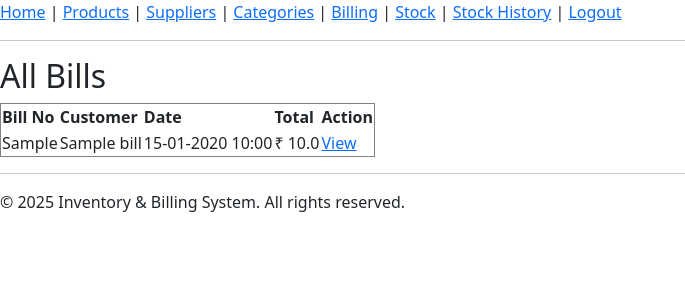
After one commit to Nishad-Koormath/Inventory-management-and-Billing-system, a Django app: page /billing/list/ in a window 1280 px wide. The commit adds this page. Shown: the top 300 px of the page, without its empty margins (0-685 px from the left). Run offline with Django 5.2, Linux system fonts and the light colour scheme; tables that the repository leaves empty hold one stand-in row (values such as "Sample post").

```diff
--- a/billing_app/models.py
+++ b/billing_app/models.py
@@ -1,3 +1,21 @@
 from django.db import models
+from product_app.models import Product
 
 # Create your models here.
+class Bill(models.Model):
+    bill_no = models.CharField(max_length=30, unique=True)
+    created_at = models.DateTimeField(auto_now_add=True)
+    customer_name = models.CharField(max_length=100, blank=True)
+    total_amount = models.FloatField()
+
+    def __str__(self):
+        return self.bill_no
+
+class BillItem(models.Model):
+    bill = models.ForeignKey(Bill, related_name='items', on_delete=models.CASCADE)
+    product = models.ForeignKey(Product, on_delete=models.CASCADE)
+    quantity = models.PositiveIntegerField()
+    price = models.FloatField()
+
+    def subtotal(self):
+        return self.quantity * self.price
--- /dev/null
+++ b/billing_app/templates/billing_app/bill_list.html
@@ -0,0 +1,31 @@
+{% extends 'base.html' %}
+
+{% block content %}
+<h2>All Bills</h2>
+<table border="1">
+    <thead>
+        <tr>
+            <th>Bill No</th>
+            <th>Customer</th>
+            <th>Date</th>
+            <th>Total</th>
+            <th>Action</th>
+        </tr>
+    </thead>
+    <tbody>
+        {% for bill in bills %}
+        <tr>
+            <td>{{ bill.bill_no }}</td>
+            <td>{{ bill.customer_name }}</td>
+            <td>{{ bill.created_at|date:"d-m-Y H:i" }}</td>
+            <td>₹ {{ bill.total_amount }}</td>
+            <td><a href="#">View</a></td>
+        </tr>
+        {% empty %}
+        <tr>
+            <td colspan="5">No bills yet.</td>
+        </tr>
+        {% endfor %}
+    </tbody>
+</table>
+{% endblock %}
--- /dev/null
+++ b/billing_app/urls.py
@@ -0,0 +1,8 @@
+from django.urls import path
+from . import views
+
+urlpatterns = [
+    path('create/', views.create_bill, name='create_bill'),
+    path('list/', views.bill_list, name='bill_list'),
+    path('bill/<int:pk>/', views.bill_detail, name='bill_detail'),
+]
--- a/billing_app/views.py
+++ b/billing_app/views.py
@@ -1,3 +1,65 @@
-from django.shortcuts import render
+from django.shortcuts import render, redirect, get_object_or_404
+from django.forms import modelformset_factory
+from .models import Bill, BillItem
+from .forms import BillForm, BillItemForm
+from django.utils.crypto import get_random_string
+from inventory_app.models import StockTransaction
 
 # Create your views here.
+def create_bill(request):
+    BillItemFormSet = modelformset_factory(BillItem, form=BillItemForm, extra=1, can_delete=True)
+
+    if request.method == 'POST':
+        bill_form = BillForm(request.POST)
+        formset = BillItemFormSet(request.POST, queryset=BillItem.objects.none())
+
+        if bill_form.is_valid() and formset.is_valid():
+            bill = bill_form.save(commit=False)
+            bill.bill_no = "BILL" + get_random_string(5).upper()
+            bill.total_amount = 0
+            bill.save()
+
+            for form in formset:
+                if form.cleaned_data:
+                    item = form.save(commit=False)
+                    item.bill = bill
+                    item.price = item.product.sales_price
+                    item.save()
+
+                    #reduce stock
+                    item.product.stock -= item.quantity
+                    item.product.save()
+
+                    #log_stock_out
+                    StockTransaction.objects.create(
+                        product = item.product,
+                        quantity = item.quantity,
+                        transaction_types = 'OUT',
+                        remarks = f"Billed via {bill.bill_no}"
+                    )
+
+                    bill.total_amount += item.quantity * item.price
+
+            bill.save()
+            return redirect('bill_detail', pk=bill.pk)
+    else:
+        bill_form = BillForm()
+        formset = BillItemFormSet(queryset=BillItem.objects.none())
+
+    return render(request, 'billing_app/create_bill.html', {
+        'bill_form': bill_form,
+        'formset': formset
+    })
+
+def bill_list(request):
+    bills = Bill.objects.all().order_by('-created_at')
+    return render(request, 'billing_app/bill_list.html', {'bills': bills})
+
+def bill_detail(request, pk):
+    bill = get_object_or_404(Bill, pk=pk)
+    bill_items = bill.items.all()
+
+    return render(request, 'billing_app/billing_detail.html', {
+        'bill': bill,
+        'items': bill_items,
+    })
--- a/inventory_system/urls.py
+++ b/inventory_system/urls.py
@@ -21,4 +21,5 @@ urlpatterns = [
     path('admin/', admin.site.urls),
     path('', include('product_app.urls')),
     path('inventory/', include('inventory_app.urls')),
+    path('billing/', include('billing_app.urls')),
 ]
--- a/templates/base.html
+++ b/templates/base.html
@@ -18,7 +18,7 @@
       <a href="/">Home</a> | <a href="{% url 'product_list' %}">Products</a> |
       <a href="{% url 'supplier_list' %}">Suppliers</a> |
       <a href="{% url 'category_list' %}">Categories</a> |
-      <a href="#">Billing</a> |
+      <a href="{% url 'create_bill' %}">Billing</a> |
       <a href="{% url 'stock_transaction' %}">Stock</a> |
       <a href="{% url 'stock_transaction_list' %}">Stock History</a> |
       <a href="#">Logout</a>
```
Also changed, not shown: billing_app/forms.py (added, +20 -0 lines), billing_app/templates/billing_app/billing_detail.html (added, +32 -0 lines), billing_app/templates/billing_app/create_bill.html (added, +74 -0 lines).
